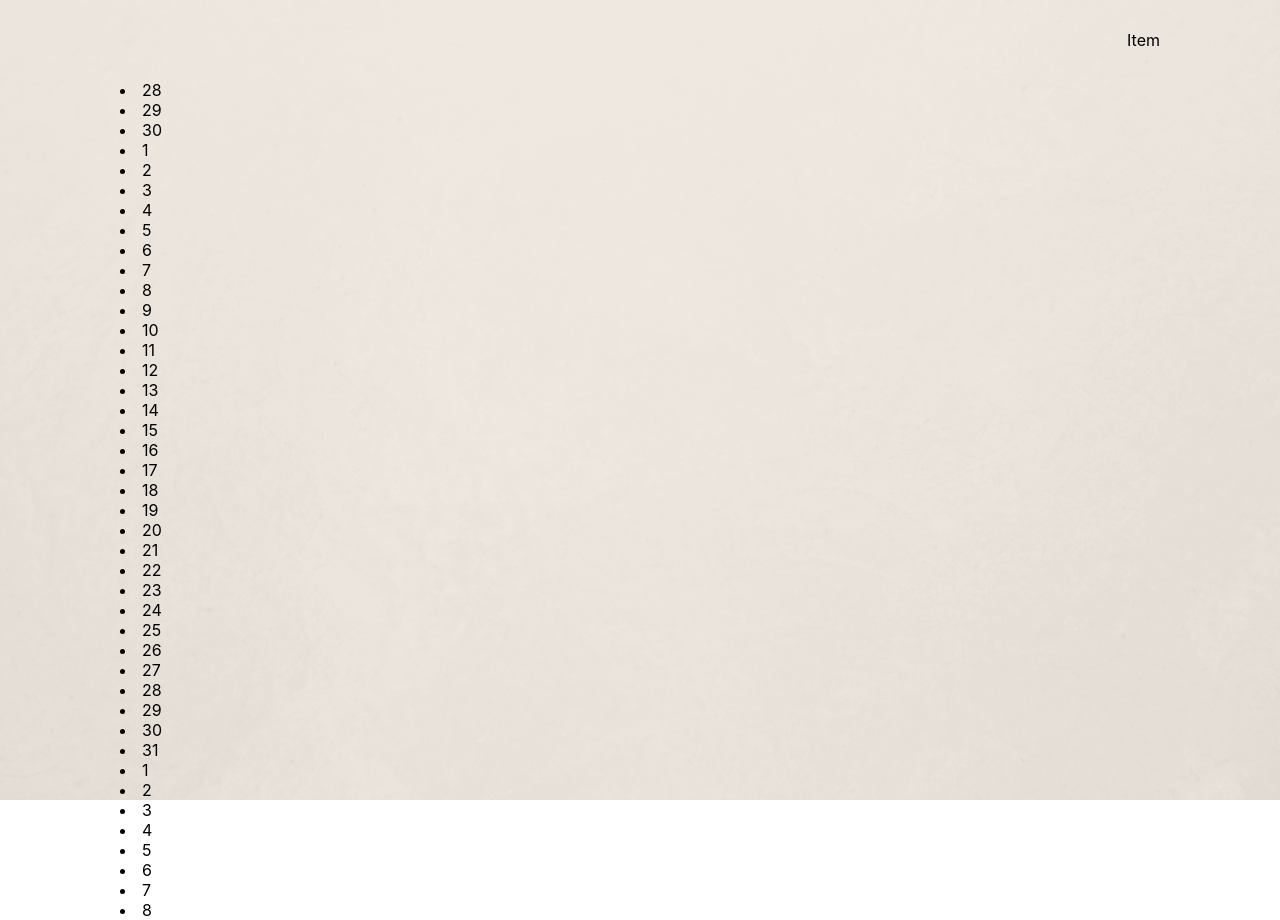
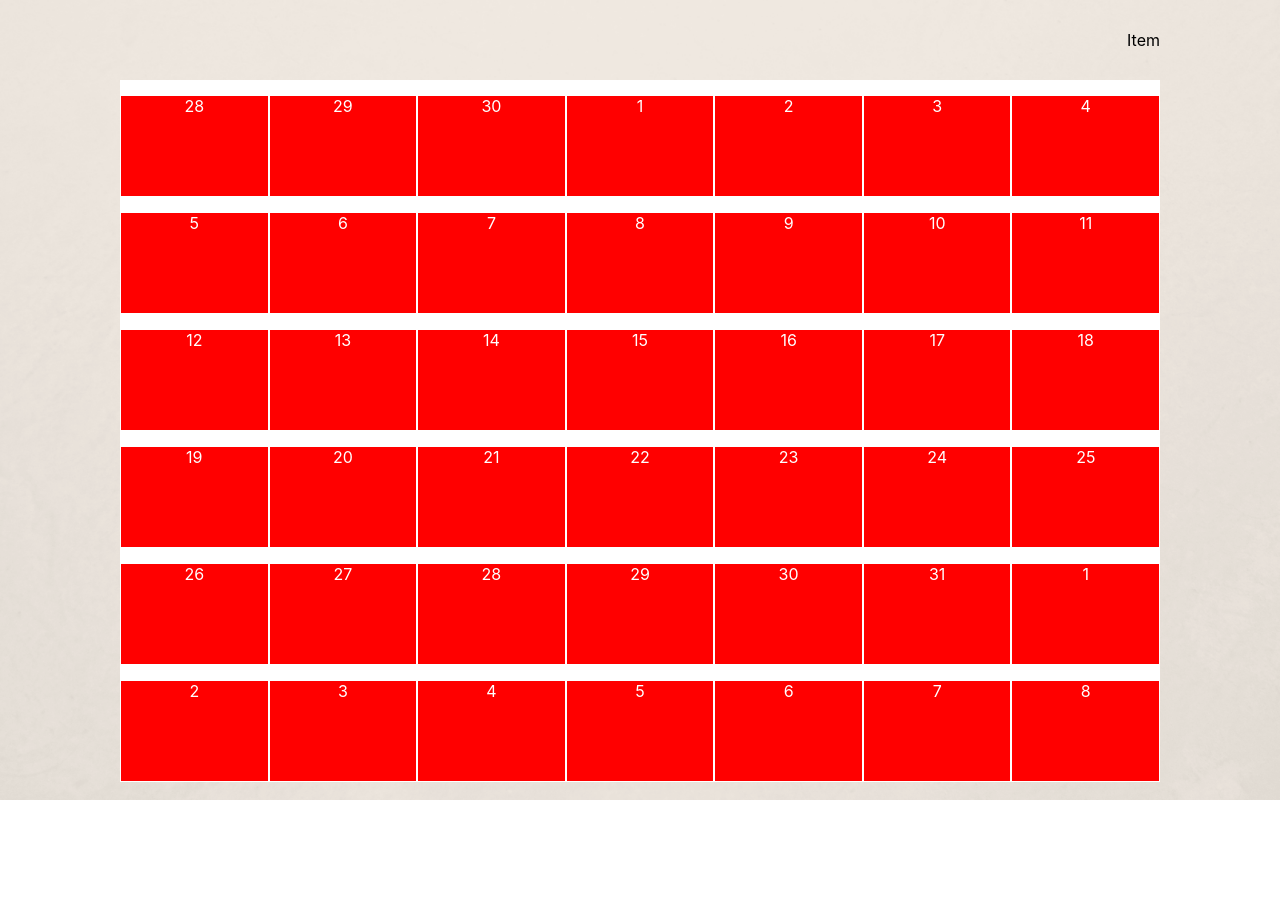
Before and after one commit to KamilPieronczyk/MemoHelp, a React (Create React App) app: page /calendar in a window 1280 px wide. After the commit the page ends 800 px from the top, so only its background shows below. Built offline with nearby package versions, Linux system fonts and the light colour scheme.

Commit message:
working, without style

```diff
--- a/src/screens/Calendar/Calendar.js
+++ b/src/screens/Calendar/Calendar.js
@@ -1,7 +1,11 @@
+
+import { Grid, Paper } from "@material-ui/core";
 import React from "react"
 import styled from 'styled-components'
 
 export function Calendar(){
+
+
 
     var monthDays = new Array(7*6);
     var now = new Date();
@@ -11,15 +15,41 @@ export function Calendar(){
     console.log("StartingNumber: " + calendarStartingDate);
 
     const days = [];
-    for(var i = 1; i<=7*6; i++){
-        monthDays[i] = calendarStartingDate.getDate();
-        calendarStartingDate.setDate(calendarStartingDate.getDate() + 1);
-        days.push(<li>{monthDays[i]}</li>);
+    var i = 0;
+    for(var x = 1; x<=6; x++){
+        const row = [];
+        for(var y = 1; y<=7; y++){
+            monthDays[i] = calendarStartingDate.getDate();
+            calendarStartingDate.setDate(calendarStartingDate.getDate() + 1);
+            row.push(
+            <Grid item xs auto alignContent = 'space-around'>
+               <div style = {{backgroundColor: 'red', height: 100, margin: 1}}>
+                   <p style = {{textAlign: "center" ,color: "white"}}>
+                   {monthDays[i]}
+                   </p>
+                </div>
+            </Grid>
+            );
+            i++;
+        }
+        days.push(
+            <Grid container item
+            alignItems = 'stretch'
+            alignContent = 'space-around'
+            spacing = {0}
+            >
+                    {row}
+            </Grid>
+        )
     }
 
+
     return(
-        <div>
+        <Grid container spacing ={0}
+        alignContent = 'space-around'
+        style = {{backgroundColor:'white'}}>
             {days}
-        </div>
+        </Grid>
     )
+
 }
```
